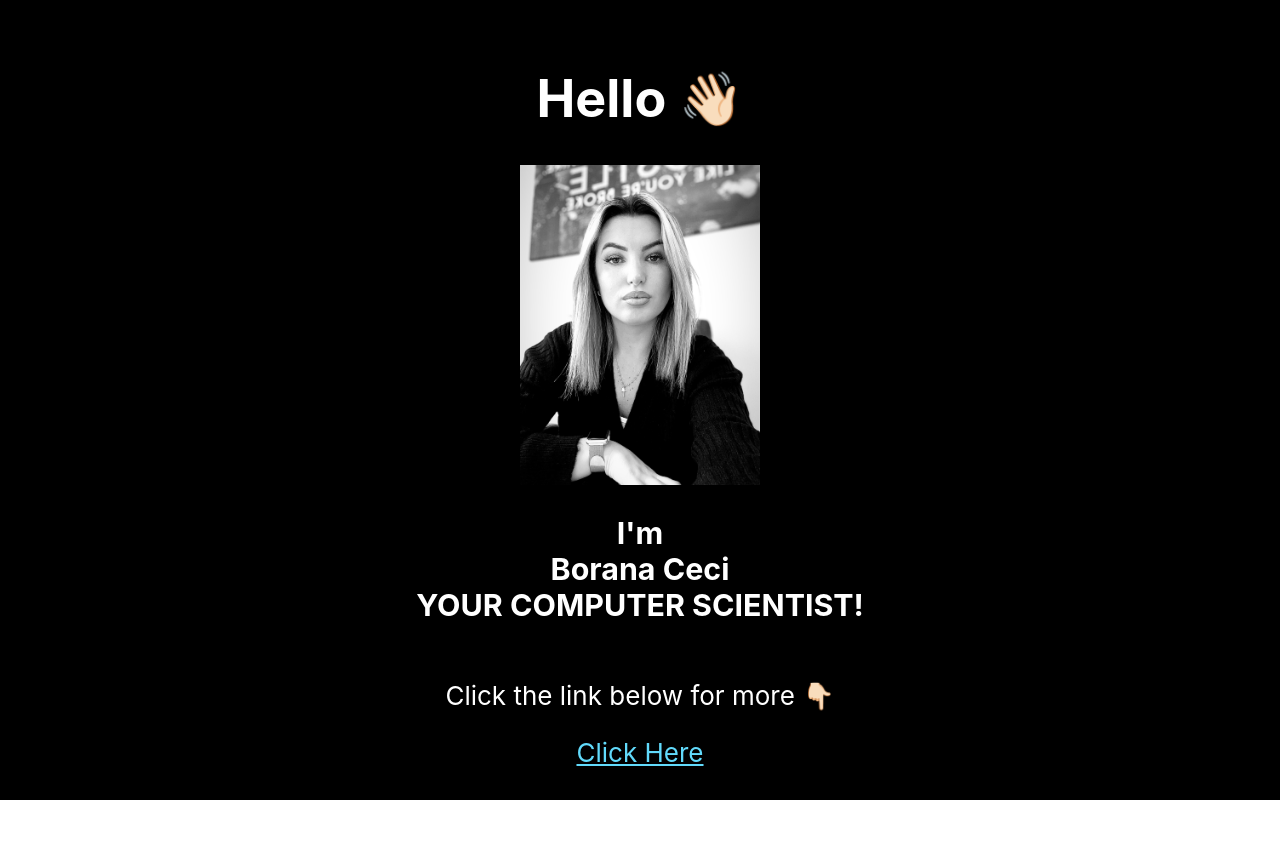
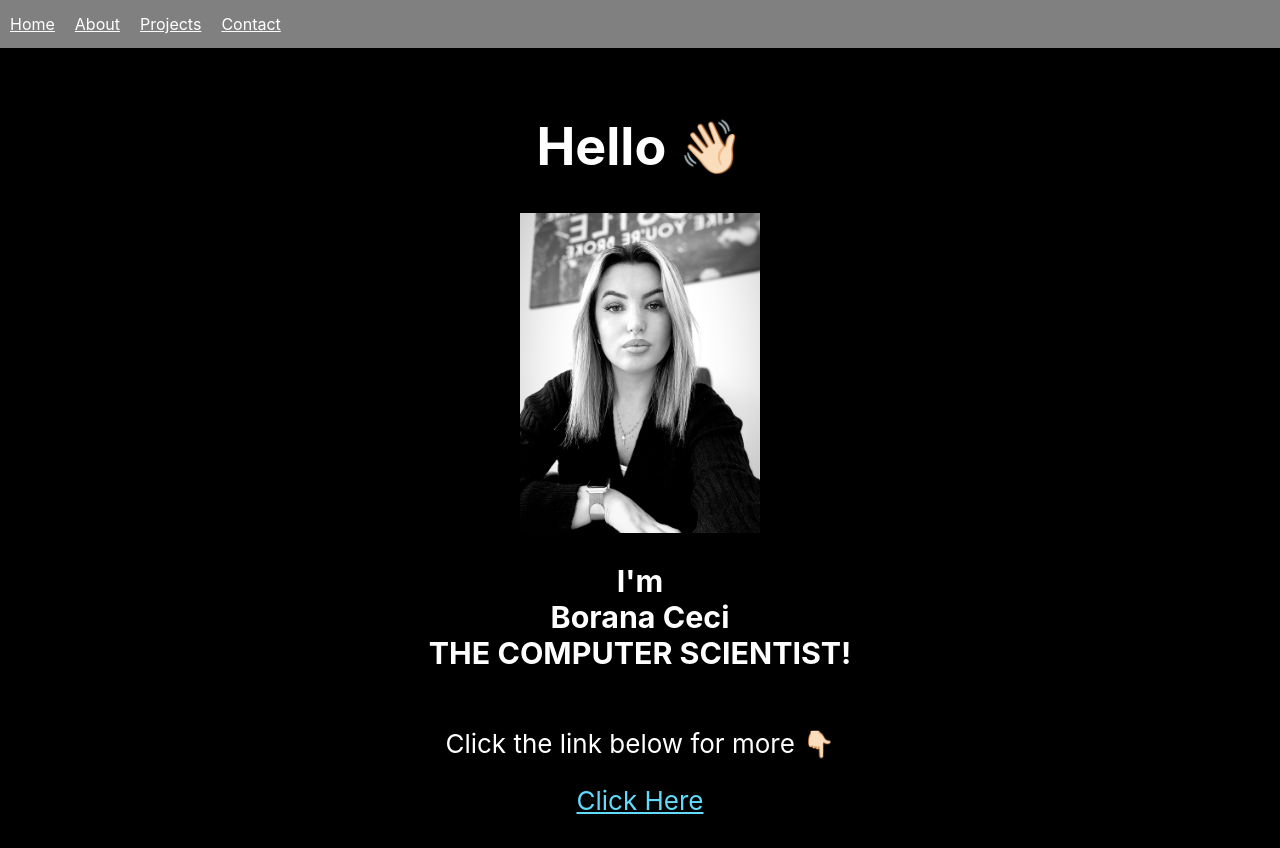
Before and after one commit to BoraCeci/my_portfolio, a React (Create React App) app: page / in a window 1280 px wide. Before the commit the page ends 800 px from the top, so only its background shows below. Built offline with nearby package versions, Linux system fonts and the light colour scheme.

Commit message:
created the routes for different components,created a navigation bar with some css

```diff
--- a/package.json
+++ b/package.json
@@ -8,6 +8,7 @@
     "@testing-library/user-event": "^13.5.0",
     "react": "^18.1.0",
     "react-dom": "^18.1.0",
+    "react-router-dom": "^6.3.0",
     "react-scripts": "5.0.1",
     "web-vitals": "^2.1.4"
   },
--- a/src/App.js
+++ b/src/App.js
@@ -1,35 +1,34 @@
-import logo from './BoraC.jpg';
 import './App.css';
+import Home from './components/Home';
+import React from 'react';
+import {BrowserRouter as Router,Routes, Route} from 'react-router-dom';
+import NavigationBar from './components/NavigationBar';
+import AboutMe from './components/AboutMe';
+import Projects from './components/Projects';
+import Contact from './components/Contact';
 
 function App() {
-  return (
-    <div className="App">
-      <header className="App-header">
-        <h1>
-          Hello 👋🏻
-        </h1>
-        <img src={logo} className="App-logo" alt="logo"/>
-        <h3>
-          I'm
-          <br/>
-          Borana Ceci
-          <br/>
-          YOUR COMPUTER SCIENTIST!
-        </h3>
-        <p>
-          Click the link below for more 👇🏻
-        </p>
-        <a
-          className="App-link"
-          href="https://github.com/BoraCeci"
-          target="_blank"
-          rel="noopener noreferrer"
-        >
-          Click Here
-        </a>
-      </header>
-    </div>
+  return(
+
+    <Router>
+      <NavigationBar/>
+
+      <Routes>
+
+      <Route path="/" element={<Home/>}/>
+      <Route path="/about" element={<AboutMe/>}/>
+      <Route path="/projects" element={<Projects/>}/>
+      <Route path="/contact" element={<Contact/>}/>
+
+
+      </Routes>
+
+    </Router>
+
+
+
   );
+
 }
 
 export default App;
--- a/src/components/AboutMe.js
+++ b/src/components/AboutMe.js
@@ -1,11 +1,11 @@
+import './App.css';
 
 const AboutMe =() => {
     return (
 
-        <div className="aboutme">
-            <div className="headline"> About Me </div>
+        <div>
+            <div> About Me </div>
 
-            Testing
 
 
         </div>
--- /dev/null
+++ b/src/components/App.css
@@ -0,0 +1,28 @@
+.App {
+  text-align:center;
+}
+
+.App-logo {
+  height: 40vmin;
+  pointer-events: none;
+}
+
+.App-logo {
+    text-align: center;
+  }
+
+
+.App-header {
+  background-color: black;
+  min-height: 100vh;
+  display:flex;
+  flex-direction:column;
+  align-items: center;
+  justify-content: center;
+  font-size: calc(10px + 2vmin);
+  color: white;
+}
+
+.App-link {
+  color: #61dafb;
+}
--- /dev/null
+++ b/src/components/Contact.js
@@ -0,0 +1,12 @@
+import React from "react";
+
+
+function Contact() {
+    return(
+        <div>
+            <div> Contact </div>
+
+        </div>
+    );
+}
+export default Contact;
--- a/src/components/Home.js
+++ b/src/components/Home.js
@@ -1,14 +1,38 @@
 import React from "react";
+import logo from './BoraC.jpg';
+import './App.css';
+
 
 function Home() {
 
     return (
-        <div className="home">
-          <div className="name">Borana Ceci</div>
+        <div className="App">
+          <header className="App-header">
+            <h1>
+              Hello 👋🏻
+            </h1>
+            <img src={logo} className="App-logo" alt="logo"/>
+            <h3>
+              I'm
+              <br/>
+              Borana Ceci
+              <br/>
+              THE COMPUTER SCIENTIST!
+            </h3>
+            <p>
+              Click the link below for more 👇🏻
+            </p>
+            <a
+              className="App-link"
+              href="https://github.com/BoraCeci"
+              target="_blank"
+              rel="noopener noreferrer"
+            >
+              Click Here
+            </a>
+          </header>
         </div>
-
-
-    );
+      );
   }
 
 
--- /dev/null
+++ b/src/components/NavigationBar.js
@@ -0,0 +1,24 @@
+import { Link } from "react-router-dom";
+import NavigBar from "./Styles/NavigBar.css";
+
+
+function NavigationBar() {
+    return(
+        <navigBar>
+
+        <Link to="/" className="navLink"> Home </Link>
+
+        <Link to="/about" className="navLink"> About </Link>
+
+        <Link to="/projects" className="navLink"> Projects </Link>
+
+        <Link to="/contact" className="navLink"> Contact </Link>
+
+        </navigBar>
+
+
+    );
+
+  }
+
+  export default NavigationBar;
--- /dev/null
+++ b/src/components/Projects.js
@@ -0,0 +1,10 @@
+import React from "react";
+
+const Projects =() =>{
+    return(
+        <div>
+            <div> Projects And More </div>
+        </div>
+    );
+}
+export default Projects;
--- /dev/null
+++ b/src/components/Styles/NavigBar.css
@@ -0,0 +1,16 @@
+navigBar {
+
+    display:flex;
+    align-items: center;
+    min-height: 6vh;
+    background-color: grey;
+
+}
+
+.navLink{
+    margin: 10px;
+    color: white;
+
+
+
+}
```
Also changed, not shown: src/components/GetInTouch.js (deleted, +0 -14 lines), src/components/MyPortfolio.js (deleted, +0 -9 lines), src/components/BoraC.jpg (renamed from src/BoraC.jpg), 1 other file (tests, documents, lock files or other folders).
